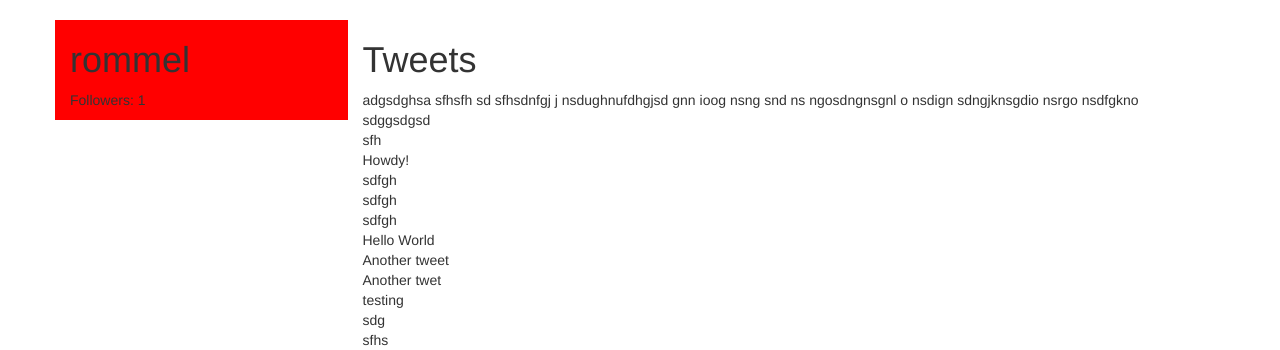
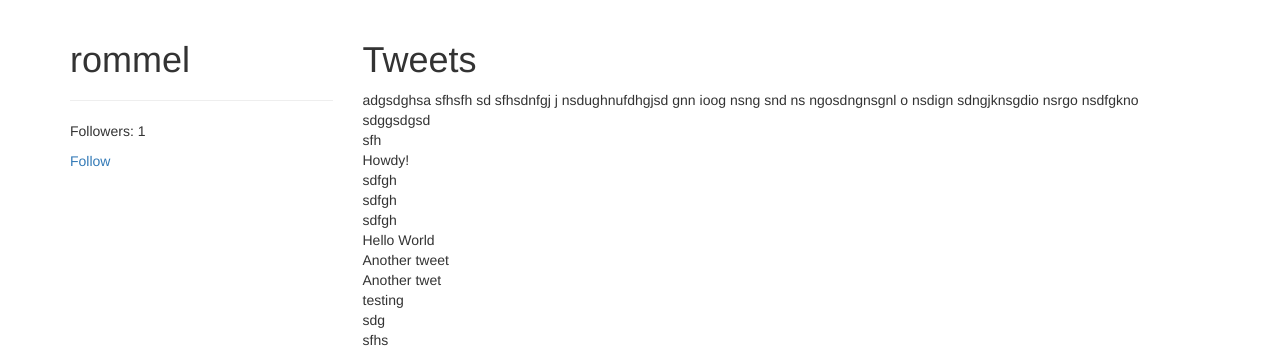
Before and after one commit to RommelTJ/tweetme, a Django app: a page that uses accounts/templates/accounts/user_detail.html in a window 1280 px wide. Shown: the part 52-402 px from the top of the page. Run offline with Django 3.2, Linux system fonts and the light colour scheme; data comes from the database, SQL or seed files in the repository; both versions use the stored data as it was after the commit; parts of the project's set-up code (start-up, migrations or seed data) failed here and were passed over; some libraries are stand-ins or nearby versions.

Commit message:
Toggle Follow

```diff
--- a/accounts/templates/accounts/user_detail.html
+++ b/accounts/templates/accounts/user_detail.html
@@ -2,9 +2,19 @@
 
 {% block content %}
     <div class='row'>
-        <div class='col-sm-3 col-xs-12' style='background-color:red;'>
+        <div class='col-sm-3 col-xs-12'>
             <h1>{{ object.username }} </h1>
+            <hr/>
             <p>Followers: {{ object.followed_by.all.count }}</p>
+            <p>
+                <a href='btn btn-link' href='{% url "profiles:follow" username=object.username %}'>
+                    {% if object in request.user.profile.following.all %}
+                        Unfollow
+                    {% else %}
+                        Follow
+                    {% endif %}
+                </a>
+            </p>
         </div>
         <div class='col-sm-9 col-xs-12'>
             <h1>Tweets</h1>
--- a/accounts/urls.py
+++ b/accounts/urls.py
@@ -3,9 +3,11 @@ from django.conf.urls import url
 from django.views.generic.base import RedirectView
 
 from .views import (
-    UserDetailView
+    UserDetailView,
+    UserFollowView
 )
 
 urlpatterns = [
     url(r'^(?P<username>[\w.@+-]+)/$', UserDetailView.as_view(), name='detail'), # /tweet/1/
+    url(r'^(?P<username>[\w.@+-]+)/follow/$', UserFollowView.as_view(), name='follow'),
 ]
--- a/accounts/views.py
+++ b/accounts/views.py
@@ -1,7 +1,10 @@
 from django.contrib.auth import get_user_model
-from django.shortcuts import render, get_object_or_404
+from django.http import HttpResponseRedirect
+from django.shortcuts import render, get_object_or_404, redirect
+from django.views import View
 from django.views.generic import DetailView
 
+from .models import UserProfile
 
 User = get_user_model()
 
@@ -15,3 +18,16 @@ class UserDetailView(DetailView):
             User,
             username__iexact=self.kwargs.get("username")
         )
+
+
+class UserFollowView(View):
+
+    def get(self, request, username, *args, **kwargs):
+        toggle_user = get_object_or_404(User, username__iexact=username)
+        if request.user.is_authenticated():
+            user_profile, created = UserProfile.objects.get_or_create(user=request.user) # (user_obj, true)
+            if toggle_user in user_profile.following.all():
+                user_profile.following.remove(toggle_user)
+            else:
+                user_profile.following.add(toggle_user)
+        return redirect("profiles:detail", username=username)
```
Also changed, not shown: db.sqlite3.
